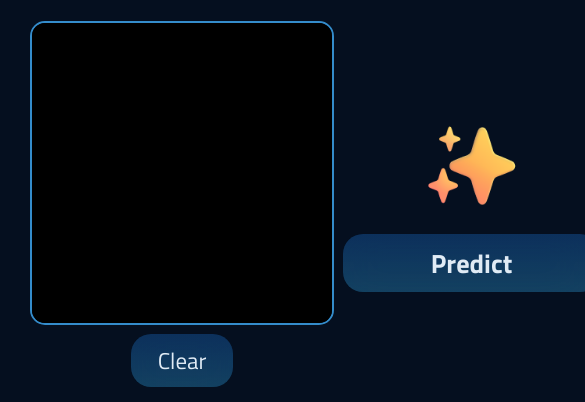
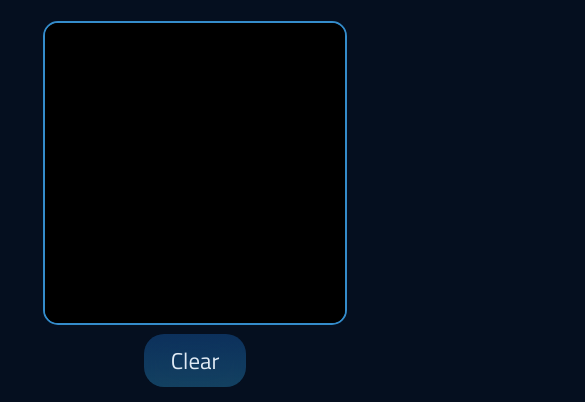
Before and after one commit to SenaThenu/digit-recognizer, a website built with webpack: page public/index.html in a window 390 px wide. Shown: the part 102-504 px from the top of the page, 585 px wide, since content can reach past the window. Built offline with nearby package versions, Linux system fonts and the light colour scheme; files whose address does not match are found by name; what @tensorflow/tfjs would draw is missing.

Commit message:
made the ui responsive to portrait screens

```diff
--- a/src/styles/global.scss
+++ b/src/styles/global.scss
@@ -186,7 +186,7 @@ main {
     margin-bottom: 10px;
 
     .pred-placeholder-img {
-        width: 100px;
+        width: 80px;
     }
 }
 
@@ -225,3 +225,9 @@ footer {
         }
     }
 }
+
+@media (max-width: 700px) {
+    main {
+        flex-direction: column;
+    }
+}
```
